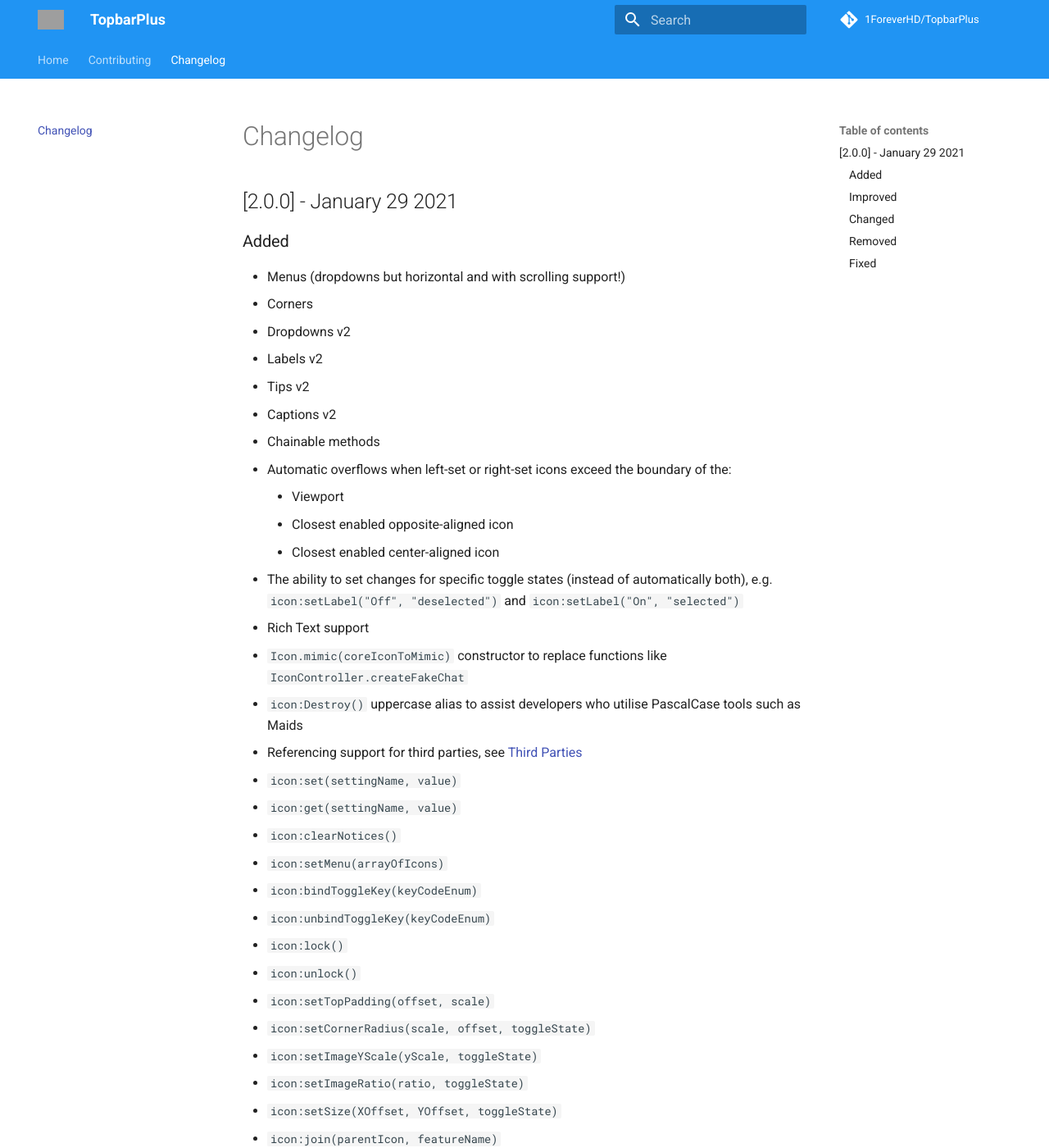
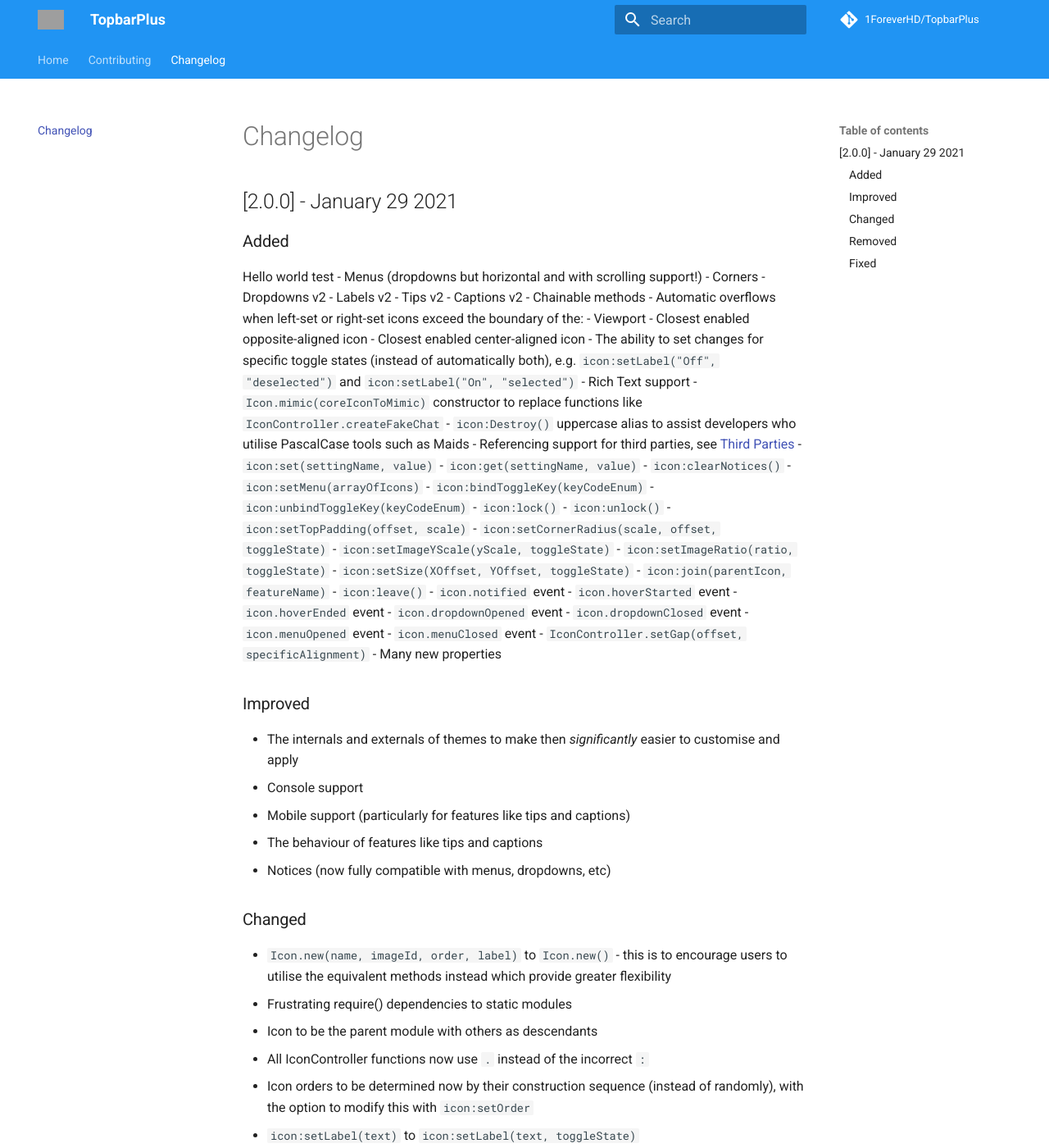
Before and after one commit to 1ForeverHD/TopbarPlus, an MkDocs documentation site: the page built from docs/changelog.md, in a window 1280 px wide and 1400 px high. Shown: the whole window at 82% size. Built offline with MkDocs 1.6.1 and Material for MkDocs 9.7.7, drawn with Linux system fonts in a browser that asks for light colours; comment, search, counter and statistics services are not loaded; some of the changed text lies outside the part shown; grey boxes are pictures that could not be loaded.

Commit message:
Updated docs

```diff
--- a/docs/changelog.md
+++ b/docs/changelog.md
@@ -1,5 +1,6 @@
 ## [2.0.0] - January 29 2021
 ### Added
+Hello world test
 - Menus (dropdowns but horizontal and with scrolling support!)
 - Corners
 - Dropdowns v2
```
